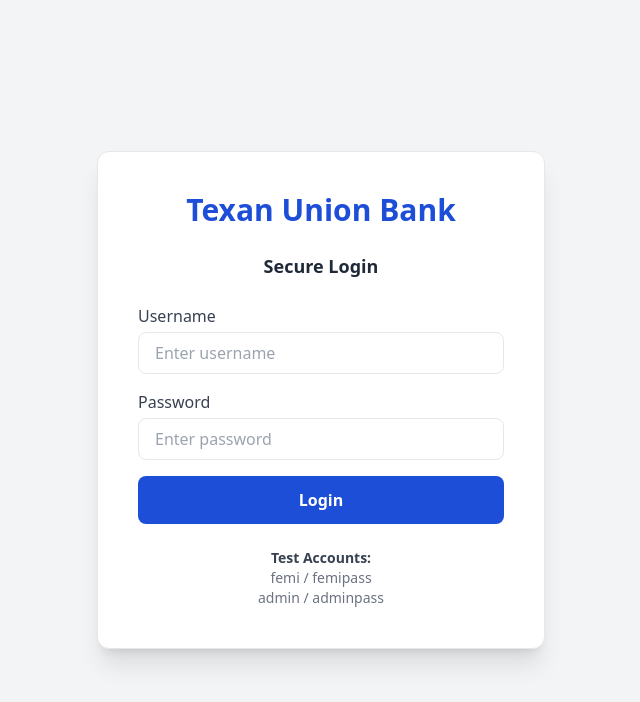
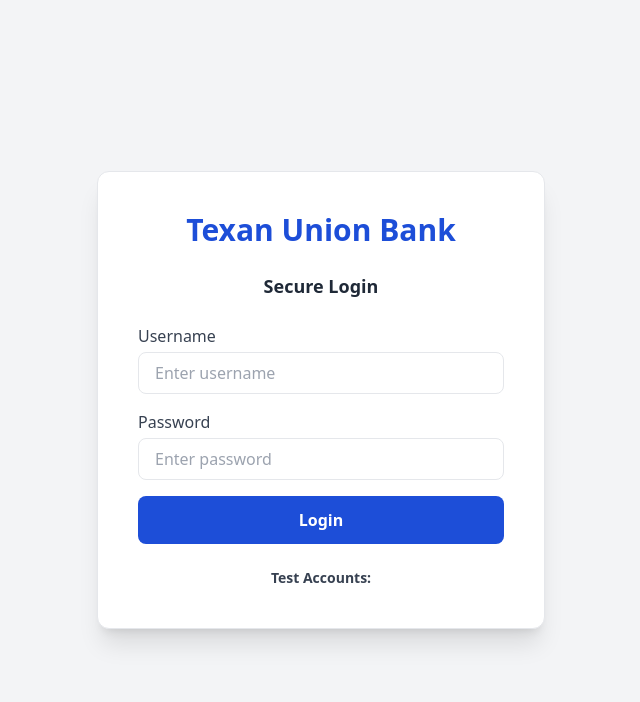
Before and after one commit to MRKIKSY/frontend, a React (Create React App) app: page / in a window 1280 px wide. Shown: the top 702 px of the page, without its empty margins (319-959 px from the left). Built offline with nearby package versions, Linux system fonts and the light colour scheme.

Commit message:
sdfsdfsd

```diff
--- a/src/Login.js
+++ b/src/Login.js
@@ -71,8 +71,8 @@ export default function Login({ api, onLogin }) {
 
         <div className="mt-6 text-center text-sm text-gray-500">
           <p className="font-semibold text-gray-700">Test Accounts:</p>
-          <p>femi / femipass</p>
-          <p>admin / adminpass</p>
+          {/* <p>femi / femipass</p>
+          <p>admin / adminpass</p> */}
         </div>
       </div>
     </div>
```
